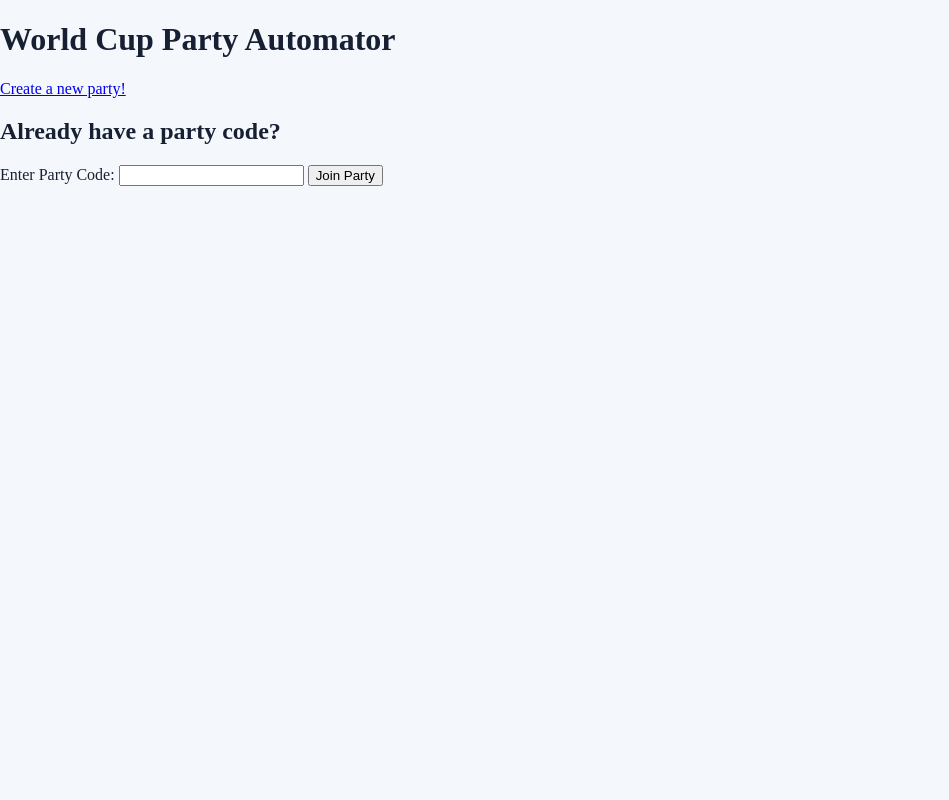
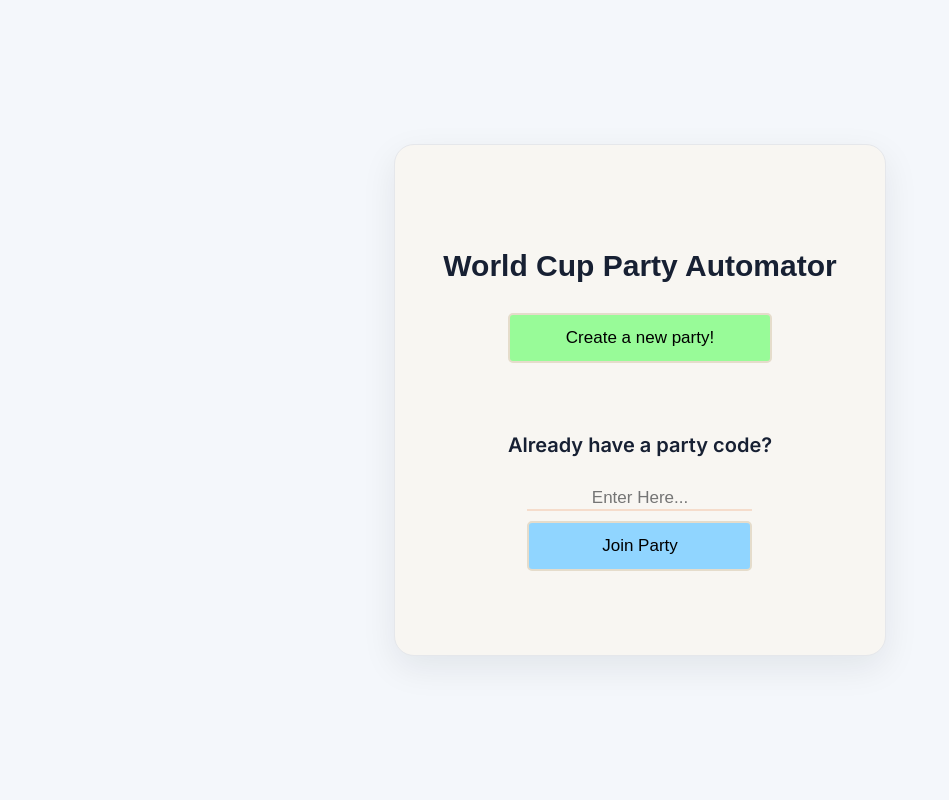
Before and after one commit to ShreyanshBanerjee/VSHacks, a Flask app: page / in a window 1280 px wide. Shown: the whole page, without its empty margins (0-949 px from the left). Run offline with Flask 3, Linux system fonts and the light colour scheme.

Commit message:
updated main page UI

```diff
--- a/static/style.css
+++ b/static/style.css
@@ -81,6 +81,16 @@ main {
   transition: transform 0.5s ease;
 }
 
+.create {
+  background: #98FB98;
+  border: 2px solid #E5DCCB;
+  border-radius: 5px;
+  width: 100%;
+  height: 50px;
+  font-size: 15px;
+  transition: transform 0.5s ease;
+}
+
 button:disabled {
     background-color: #BFCFDB;
     color: #7A8792;
@@ -123,6 +133,10 @@ button:disabled {
   transform: scale(1.1);
 }
 
+.create:hover {
+  transform: scale(1.1);
+}
+
 .match_list {
   display: flex;
   flex-direction: column;
@@ -134,3 +148,9 @@ button:disabled {
 .text {
   font-size: 17px;
 }
+
+.large_text {
+  font-size: 20px;
+  font-weight: 600;
+  font-family: "Inter", sans-serif;
+}
--- a/templates/index.html
+++ b/templates/index.html
@@ -6,19 +6,24 @@
         <meta name="viewport" content="width=device-width, initial-scale=1.0">
         <title>World Cup Party Automator</title>
         <link rel="stylesheet" href="{{ url_for('static', filename='style.css') }}">
+        <link href="https://fonts.googleapis.com/css2?family=Inter:wght@700&display=swap" rel="stylesheet">
+        <link href="https://fonts.googleapis.com/css2?family=Inter:wght@400;500;600;700&display=swap" rel="stylesheet">
     </head>
-    <body>
-        <h1>World Cup Party Automator</h1>
-        <a href="{{ url_for('create_party') }}">
+    <main>
+      <div class="menu">
+        <h1 class="title">World Cup Party Automator</h1>
+        <div class="main_menu_inner">
+          <button onclick="window.location.href='{{ url_for('create_party') }}'" class="create text">
             Create a new party!
-        </a>
-
-        <h2>Already have a party code?</h2>
-        <form action="{{ url_for('find_party') }}" method="POST">
-            <label for="party-code">Enter Party Code:</label>
-            <input type="text" id="party-code" name="party_code" required>
-            <button type="submit">Join Party</button>
-        </form>
+          </button>
+          <p></p>
+          <p class="large_text">Already have a party code?</p>
+          <form action="{{ url_for('find_party') }}" method="POST" class="main_menu_inner">
+            <input type="text" id="party-code" name="party_code" class="underline_input text " placeholder="Enter Here..." required>
+            <button type="submit" class="submit text">Join Party</button>
+          </form>
+        </div>
+    </div>
     <script src="{{ url_for('static', filename='script.js') }}"></script>
-</body>
+</main>
 </html>
```
